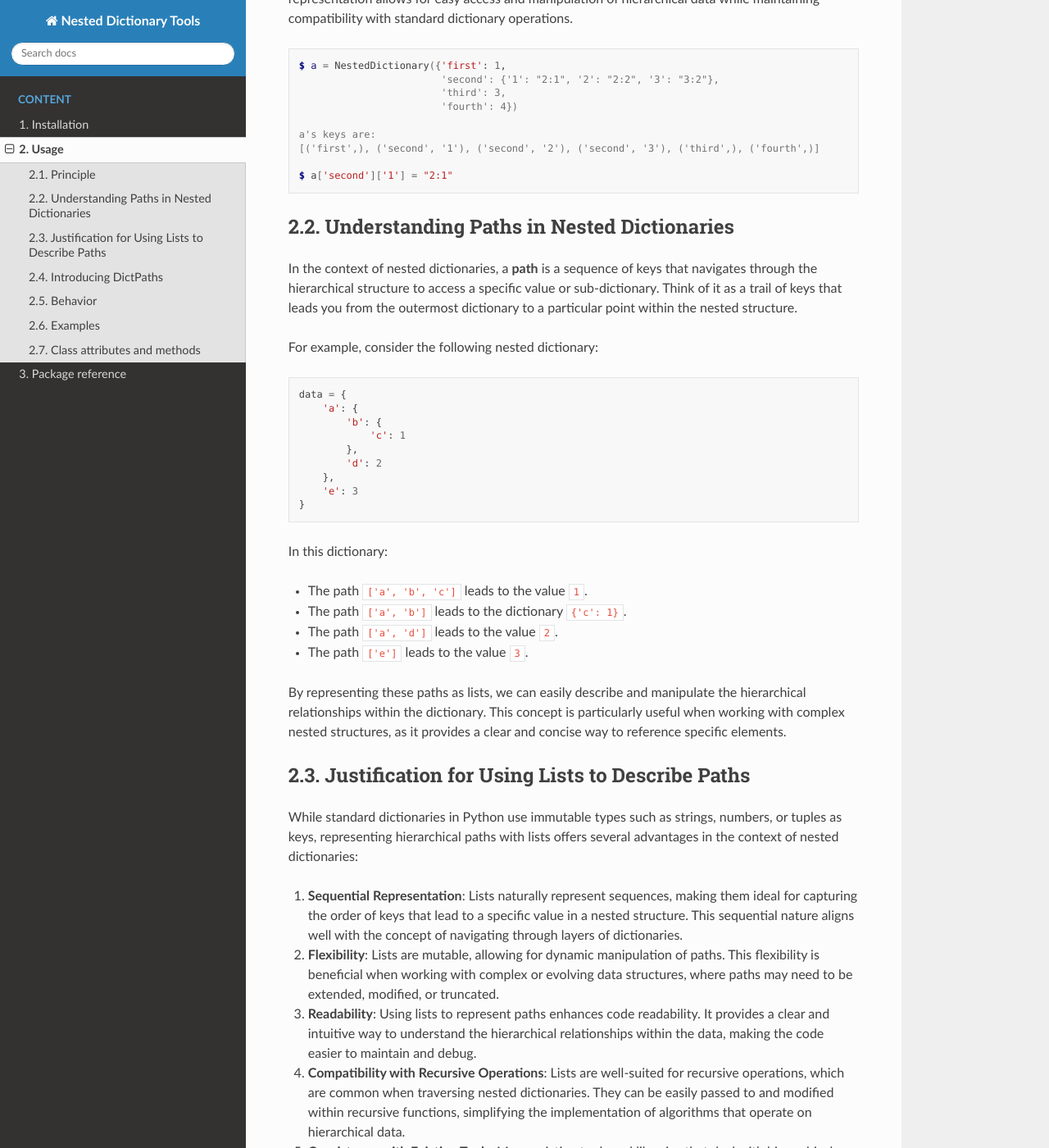
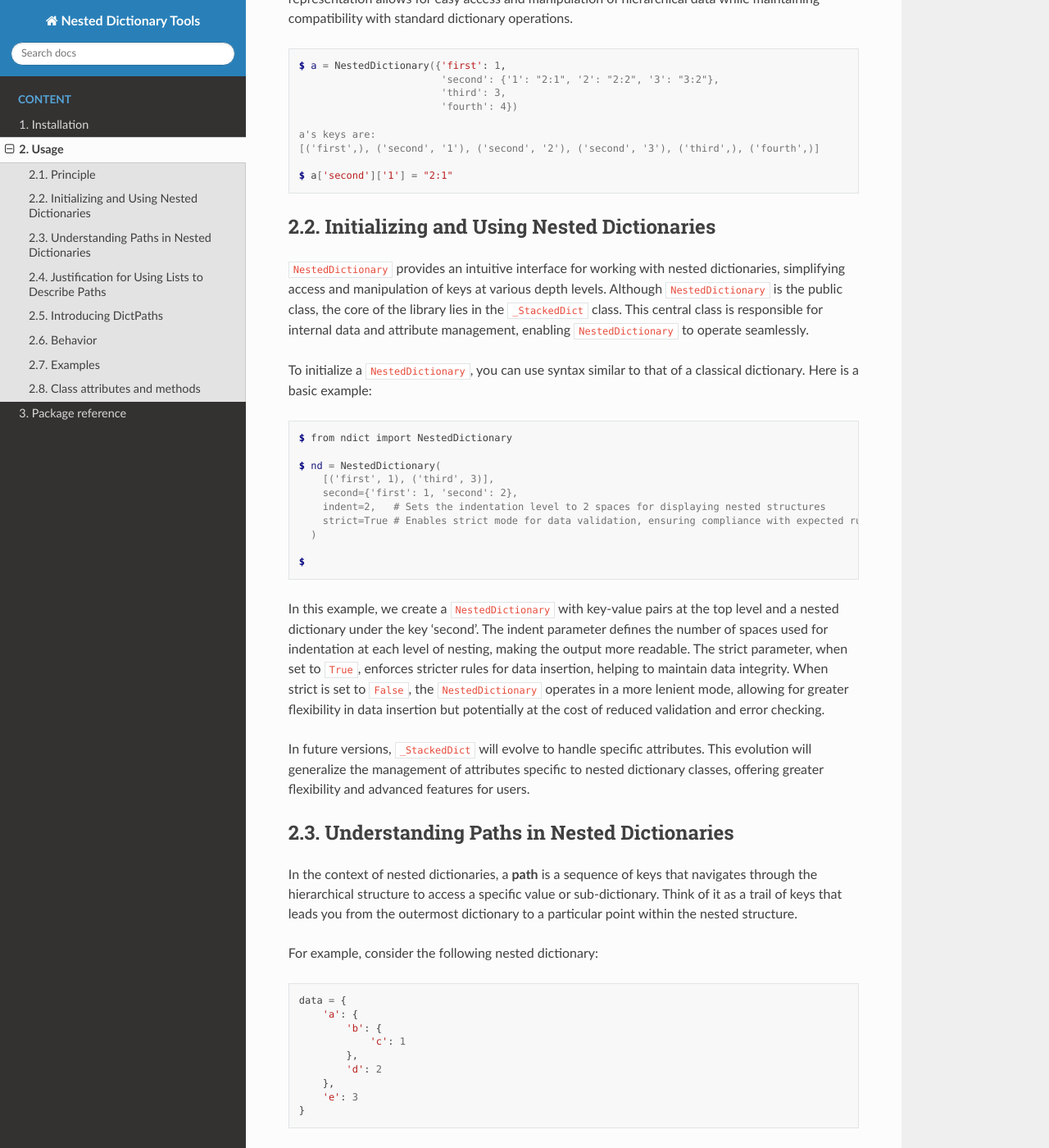
Before and after one commit to biface/ndt, a Sphinx documentation site: the page built from docs/source/usage.rst, in a window 1280 px wide and 1400 px high, scrolled down 376 px. Shown: the whole window at 82% size. Built offline with Sphinx 7.4.7 and the Read the Docs theme 3.1.0, drawn with Linux system fonts in a browser that asks for light colours; some of the changed text lies outside the part shown.

Commit message:
Docs:file usage.rst in order to clarify initializations.

```diff
--- a/docs/source/usage.rst
+++ b/docs/source/usage.rst
@@ -24,6 +24,42 @@ operations.
     [('first',), ('second', '1'), ('second', '2'), ('second', '3'), ('third',), ('fourth',)]
 
     $ a['second']['1'] = "2:1"
+
+Initializing and Using Nested Dictionaries
+------------------------------------------
+
+``NestedDictionary`` provides an intuitive interface for working with nested dictionaries, simplifying access and
+manipulation of keys at various depth levels. Although ``NestedDictionary`` is the public class, the core of the library
+lies in the ``_StackedDict`` class. This central class is responsible for internal data and attribute management, enabling
+``NestedDictionary`` to operate seamlessly.
+
+
+To initialize a ``NestedDictionary``, you can use syntax similar to that of a classical dictionary.
+Here is a basic example:
+
+.. code-block:: console
+
+    $ from ndict import NestedDictionary
+
+    $ nd = NestedDictionary(
+        [('first', 1), ('third', 3)],
+        second={'first': 1, 'second': 2},
+        indent=2,   # Sets the indentation level to 2 spaces for displaying nested structures
+        strict=True # Enables strict mode for data validation, ensuring compliance with expected rules
+      )
+
+    $
+
+In this example, we create a ``NestedDictionary`` with key-value pairs at the top level and a nested dictionary under
+the key 'second'. The indent parameter defines the number of spaces used for indentation at each level of nesting,
+making the output more readable. The strict parameter, when set to ``True``, enforces stricter rules for data insertion,
+helping to maintain data integrity. When strict is set to ``False``, the ``NestedDictionary`` operates in a more lenient
+mode, allowing for greater flexibility in data insertion but potentially at the cost of reduced validation and error
+checking.
+
+In future versions, ``_StackedDict`` will evolve to handle specific attributes. This evolution will generalize the
+management of attributes specific to nested dictionary classes, offering greater flexibility and advanced features
+for users.
 
 Understanding Paths in Nested Dictionaries
 ------------------------------------------
```
Also changed, not shown: other parts of docs/source/usage.rst (+0 -6 lines).
